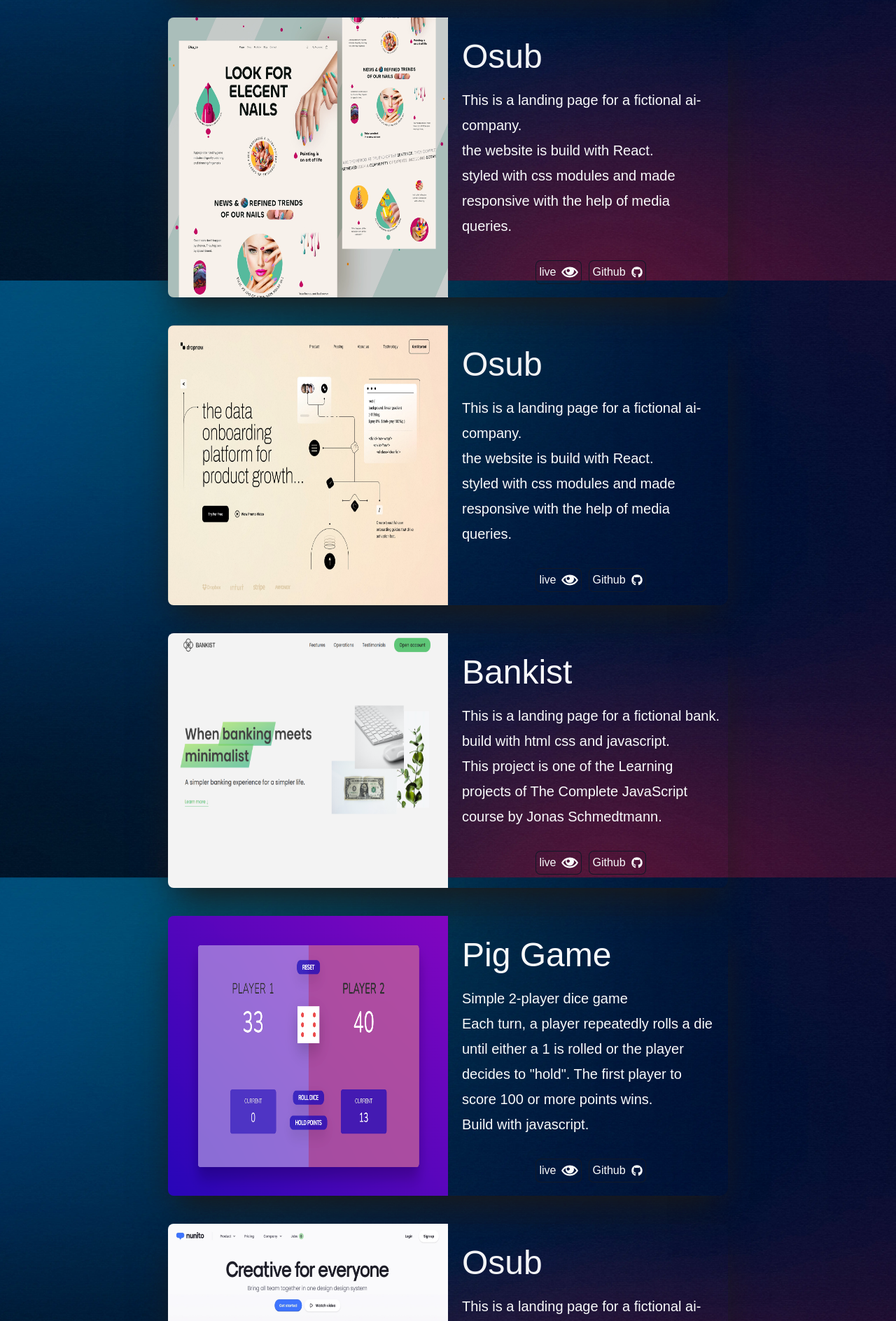
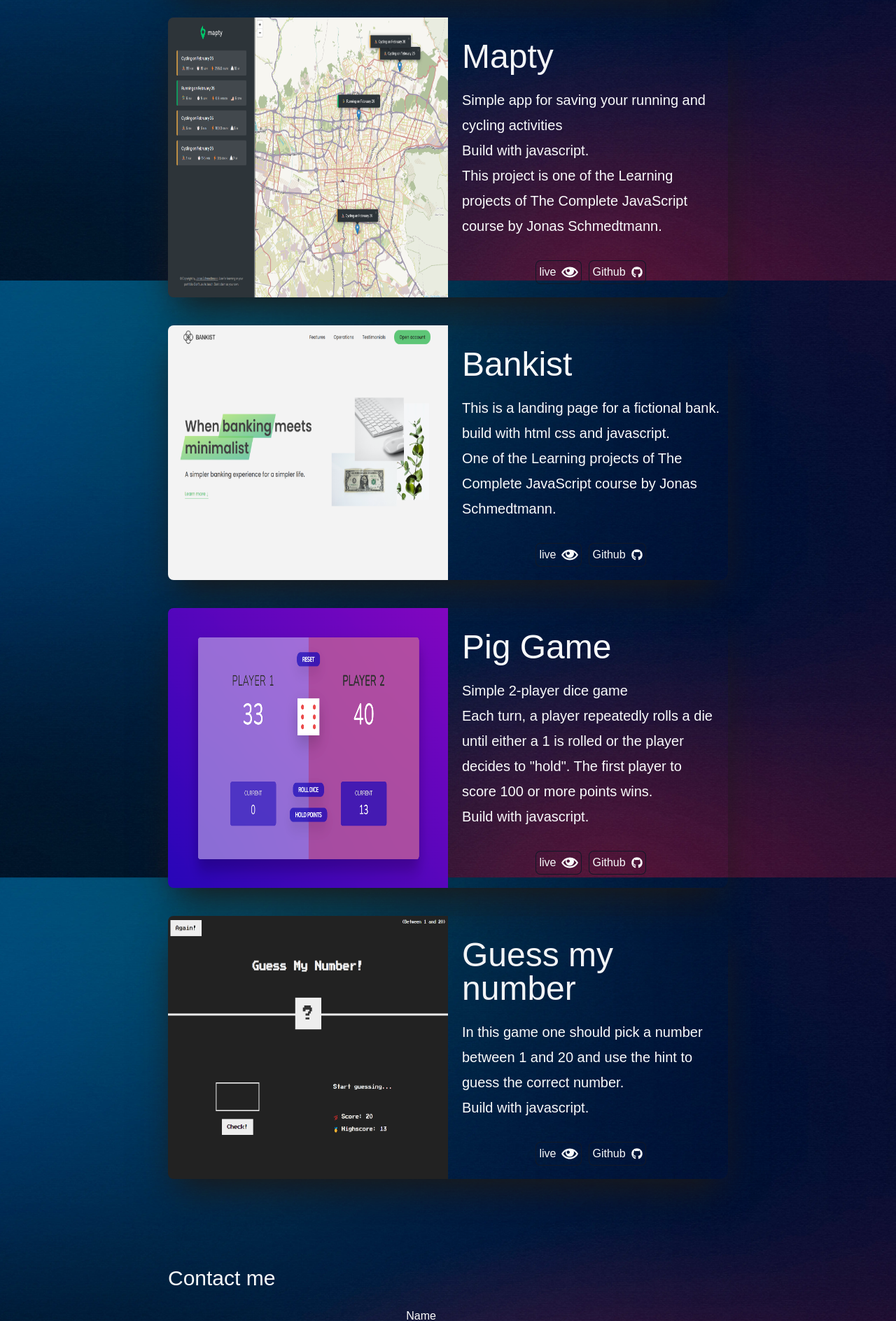
Before and after one commit to HamiHash/portfolio, a React (Create React App) app: page / in a window 1280 px wide. Shown: the part 2160-4048 px from the top of the page at 70% size. Built offline with nearby package versions, Linux system fonts and the light colour scheme.

Commit message:
geuss and mapty added

```diff
--- a/src/App.js
+++ b/src/App.js
@@ -9,11 +9,10 @@ import { ImEye } from "react-icons/im";
 import { BsFillArrowUpSquareFill } from "react-icons/bs";
 import deved from "./Img/dev-ed-wave.png";
 import foodoo from "./Img/foodoo.webp";
-import web2 from "./Img/web2.png";
-import web3 from "./Img/web3.png";
+import guess from "./Img/guess.png";
+import mapty from "./Img/mapty.png";
 import bankist from "./Img/bankist.png";
 import pig from "./Img/pig.png";
-import web6 from "./Img/web6.png";
 import foodooLogo from "./Img/foodoo-logo.png";
 
 function App() {
@@ -182,18 +181,20 @@ function App() {
               </div>
             </div>
             <div className="flex flex-col md:flex-row gap-2 justify-start shadow-stone-900 dark:text-gray-50 shadow-2xl rounded-xl">
-              <img src={web2} className="rounded-l-lg  md:w-1/2 w-1/1" />
+              <img src={mapty} className="rounded-l-lg  md:w-1/2 w-1/1" />
               <div className="flex flex-col justify-between">
                 <div className="p-3 text-xl leading-9">
                   <h3 className="text-gray-100 text-5xl font-medium py-5 ">
-                    Osub
+                    Mapty
                   </h3>
                   {/* <img className="w-2/5 p-3" src={foodooLogo} /> */}
-                  <p>This is a landing page for a fictional ai-company.</p>
-                  <p>the website is build with React.</p>
                   <p>
-                    styled with css modules and made responsive with the help of
-                    media queries.
+                    Simple app for saving your running and cycling activities
+                  </p>
+                  <p>Build with javascript.</p>
+                  <p>
+                    This project is one of the Learning projects of The Complete
+                    JavaScript course by Jonas Schmedtmann.
                   </p>
                 </div>
                 <div className="flex gap-3 justify-center p-5 text-1xl">
@@ -212,37 +213,7 @@ function App() {
                 </div>
               </div>
             </div>
-            <div className="flex flex-col md:flex-row gap-2 justify-start shadow-stone-900 dark:text-gray-50 shadow-2xl rounded-xl">
-              <img src={web3} className="rounded-l-lg  md:w-1/2 w-1/1" />
-              <div className="flex flex-col justify-between">
-                <div className="p-3 text-xl leading-9">
-                  <h3 className="text-gray-100 text-5xl font-medium py-5 ">
-                    Osub
-                  </h3>
-                  {/* <img className="w-2/5 p-3" src={foodooLogo} /> */}
-                  <p>This is a landing page for a fictional ai-company.</p>
-                  <p>the website is build with React.</p>
-                  <p>
-                    styled with css modules and made responsive with the help of
-                    media queries.
-                  </p>
-                </div>
-                <div className="flex gap-3 justify-center p-5 text-1xl">
-                  <a
-                    href="#"
-                    className="flex items-center gap-2 ring-1 ring-gray-900  rounded-md p-1"
-                  >
-                    live <ImEye className="text-2xl" />
-                  </a>
-                  <a
-                    href="#"
-                    className="flex items-center gap-2 ring-1 ring-gray-900  rounded-md p-1"
-                  >
-                    Github <FaGithub />
-                  </a>
-                </div>
-              </div>
-            </div>
+
             <div className="flex flex-col md:flex-row gap-2 justify-start shadow-stone-900 dark:text-gray-50 shadow-2xl rounded-xl">
               <img src={bankist} className="rounded-l-lg  md:w-1/2 w-1/1" />
               <div className="flex flex-col justify-between">
@@ -253,8 +224,8 @@ function App() {
                     css and javascript.
                   </p>
                   <p>
-                    This project is one of the Learning projects of The Complete
-                    JavaScript course by Jonas Schmedtmann.
+                    One of the Learning projects of The Complete JavaScript
+                    course by Jonas Schmedtmann.
                   </p>
                 </div>
                 <div className="flex gap-3 justify-center p-5 text-1xl">
@@ -313,22 +284,21 @@ function App() {
             </div>
             <div className="flex flex-col md:flex-row gap-2 justify-start shadow-stone-900 dark:text-gray-50 shadow-2xl rounded-xl">
               <img
-                src={web6}
+                src={guess}
                 alt="foodoo website"
                 className="rounded-l-lg  md:w-1/2 w-1/1"
               />
               <div className="flex flex-col justify-between">
                 <div className="p-3 text-xl leading-9">
                   <h3 className="text-gray-100 text-5xl font-medium py-5 ">
-                    Osub
+                    Guess my number
                   </h3>
                   {/* <img className="w-2/5 p-3" src={foodooLogo} /> */}
-                  <p>This is a landing page for a fictional ai-company.</p>
-                  <p>the website is build with React.</p>
                   <p>
-                    styled with css modules and made responsive with the help of
-                    media queries.
+                    In this game one should pick a number between 1 and 20 and
+                    use the hint to guess the correct number.
                   </p>
+                  <p>Build with javascript.</p>
                 </div>
                 <div className="flex gap-3 justify-center p-5 text-1xl">
                   <a
@@ -367,7 +337,7 @@ function App() {
               <a
                 target="_blank"
                 href="mailto:hami.hash@icloud.com"
-                className="flex flex-col items-center gap-1 p-7  shadow-2xl ring-1 ring-white rounded-2xl w-1/3 md:p-15  md:w-5/6"
+                className="truncate flex flex-col items-center gap-1 p-7  shadow-2xl ring-1 ring-white rounded-2xl w-1/3 md:p-15  md:w-5/6"
               >
                 <IoMail className=" text-5xl" />
                 <div>Mail</div>
```
Also changed, not shown: src/Img/guess.png (added), src/Img/mapty.png (added).
